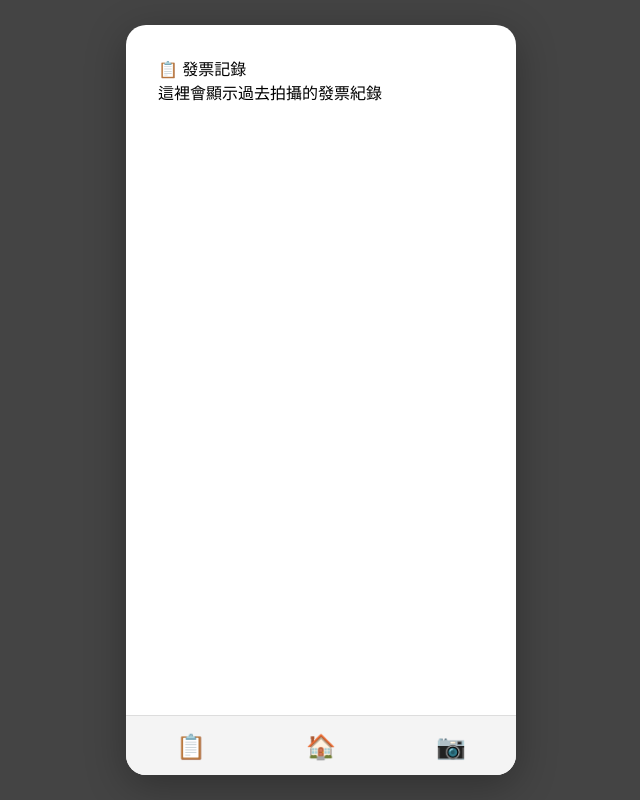
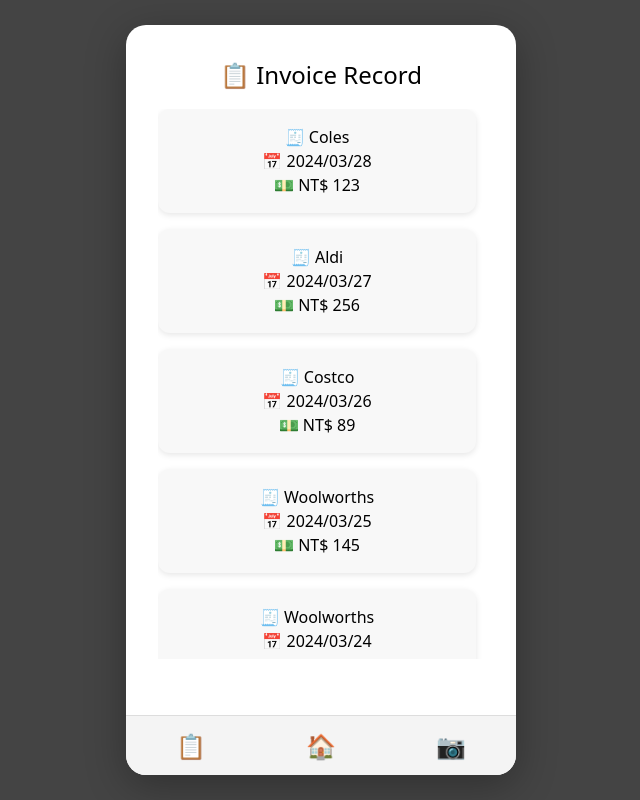
Before and after one commit to dontouchme1/hackiethon_bestbefore, a React (Vite) app in the folder showcase-site/: page /receipts in a window 1280 px wide. Shown: the whole page, without its empty margins (319-959 px from the left). Built offline with nearby package versions, Linux system fonts and the light colour scheme.

Commit message:
fix receipt

```diff
--- a/showcase-site/package.json
+++ b/showcase-site/package.json
@@ -19,6 +19,7 @@
     "react-dom": "^18.3.1",
     "react-multi-carousel": "^2.8.5",
     "react-router-dom": "^7.4.0",
+    "react-swipeable": "^7.0.2",
     "recharts": "^2.12.0"
   },
   "devDependencies": {
--- a/showcase-site/src/pages/FoodListSwiper.jsx
+++ b/showcase-site/src/pages/FoodListSwiper.jsx
@@ -1,28 +1,27 @@
 import React, { useState } from "react";
+import { useSwipeable } from "react-swipeable";
 
 const mockData = [
-  { name: "牛奶", daysLeft: 0 },
-  { name: "優格", daysLeft: 1 },
-  { name: "雞蛋", daysLeft: 2 },
-  { name: "沙拉", daysLeft: 3 },
-  { name: "冷凍餃子", daysLeft: 5 },
-  { name: "鮮奶油", daysLeft: 7 },
+  { name: "milk", daysLeft: 0 },
+  { name: "cake", daysLeft: 1 },
+  { name: "egg", daysLeft: 2 },
+  { name: "salad", daysLeft: 3 },
+  { name: "dumpling", daysLeft: 5 },
+  { name: "beef", daysLeft: 7 },
 ];
 
-const groupByDaysLeft = (items) => {
-  return {
-    red: items.filter((i) => i.daysLeft <= 1),
-    yellow: items.filter((i) => i.daysLeft > 1 && i.daysLeft <= 3),
-    green: items.filter((i) => i.daysLeft > 3),
-  };
-};
+const groupByDaysLeft = (items) => ({
+  red: items.filter((i) => i.daysLeft <= 1),
+  yellow: items.filter((i) => i.daysLeft > 1 && i.daysLeft <= 3),
+  green: items.filter((i) => i.daysLeft > 3),
+});
 
 const FoodListGroup = ({ title, items, color }) => (
   <div className="food-group" style={{ backgroundColor: color }}>
     <h2>{title}</h2>
     {items.map((item, index) => (
       <div key={index} className="food-card">
-        <strong>{item.name}</strong> - 還有 {item.daysLeft} 天
+        <strong>{item.name}</strong> - {item.daysLeft} days left
       </div>
     ))}
   </div>
@@ -32,24 +31,28 @@
   const [activeIndex, setActiveIndex] = useState(0);
   const grouped = groupByDaysLeft(mockData);
   const categories = [
-    { title: "🔴 即將過期", key: "red", color: "#ffcccc" },
-    { title: "🟡 快過期", key: "yellow", color: "#fff3cd" },
-    { title: "🟢 安全", key: "green", color: "#d4edda" },
+    { title: "🔴 emergency", key: "red", color: "#ffcccc" },
+    { title: "🟡 attention", key: "yellow", color: "#fff3cd" },
+    { title: "🟢 safe", key: "green", color: "#d4edda" },
   ];
   const current = categories[activeIndex];
 
+  const handlers = useSwipeable({
+    onSwipedLeft: () => setActiveIndex((activeIndex + 1) % 3),
+    onSwipedRight: () => setActiveIndex((activeIndex + 2) % 3), // +2 % 3 == -1
+    preventDefaultTouchmoveEvent: true,
+    trackMouse: true, // 滑鼠也可測試
+  });
+
   return (
-    <>
-      <div className="nav-buttons">
-        <button onClick={() => setActiveIndex((activeIndex + 2) % 3)}>←</button>
-        <span>{current.title}</span>
-        <button onClick={() => setActiveIndex((activeIndex + 1) % 3)}>→</button>
+    <div {...handlers}>
+      <div className="swipe-title" style={{ color: "white", marginBottom: "1rem" }}>
       </div>
       <FoodListGroup
         title={current.title}
         items={grouped[current.key]}
         color={current.color}
       />
-    </>
+    </div>
   );
 }
--- a/showcase-site/src/pages/HomePage.css
+++ b/showcase-site/src/pages/HomePage.css
@@ -13,6 +13,6 @@
   .homepage-title {
     font-size: 2rem;
     margin-bottom: 1.5rem;
-    color: white;
+    color: rgb(0, 0, 0);
     text-shadow: 0 0 10px #00000080;
   }
--- a/showcase-site/src/pages/HomePage.jsx
+++ b/showcase-site/src/pages/HomePage.jsx
@@ -1,11 +1,11 @@
 import React from "react";
 import FoodListSwiper from "./FoodListSwiper";
-import "./HomePage.css"; // 確保有掛 CSS
+import "./HomePage.css";
 
 export default function HomePage() {
   return (
     <div className="homepage-container">
-      <h1 className="homepage-title">🍱 到期食物清單</h1>
+      <h1 className="homepage-title">BestBefore</h1>
       <FoodListSwiper />
     </div>
   );
--- /dev/null
+++ b/showcase-site/src/pages/ReceiptPage.css
@@ -0,0 +1,78 @@
+.receipt-page {
+    padding: 1rem;
+    text-align: center;
+  }
+
+  .receipt-title {
+    font-size: 1.5rem;
+    margin-bottom: 1rem;
+  }
+
+  .receipt-list {
+    display: flex;
+    flex-direction: column;
+    gap: 1rem;
+    max-height: 550px;
+    overflow-y: auto;
+    padding-right: 0.5rem;
+
+    /* ✅ 隱藏滾輪的重點（兼容多瀏覽器） */
+    scrollbar-width: none;        /* Firefox */
+    -ms-overflow-style: none;     /* IE 10+ */
+  }
+
+  .receipt-list::-webkit-scrollbar {
+    display: none;                /* Chrome, Safari, Edge */
+  }
+
+  .receipt-card {
+    background: #f8f8f8;
+    border-radius: 12px;
+    padding: 1rem;
+    box-shadow: 0 2px 6px rgba(0,0,0,0.1);
+    text-align: center;
+  }
+
+  .modal-overlay {
+    position: fixed;
+    top: 0;
+    left: 0;
+    width: 100vw;
+    height: 100vh;
+    background: rgba(0, 0, 0, 0.5);
+    display: flex;
+    justify-content: center;
+    align-items: center;
+    z-index: 999;
+  }
+
+  .modal-card {
+    background: #fff;
+    padding: 1.5rem;
+    border-radius: 16px;
+    width: 340px;
+    max-height: 80vh;
+    overflow-y: auto;
+    box-shadow: 0 10px 30px rgba(0, 0, 0, 0.3);
+    animation: fadeIn 0.3s ease;
+  }
+
+  @keyframes fadeIn {
+    from { opacity: 0; transform: scale(0.9); }
+    to   { opacity: 1; transform: scale(1); }
+  }
+
+  .item-edit {
+    margin-bottom: 1rem;
+    text-align: left;
+  }
+
+  .confirm-button {
+    margin-top: 1rem;
+    background: #4caf50;
+    color: white;
+    padding: 0.5rem 1.2rem;
+    border: none;
+    border-radius: 8px;
+    cursor: pointer;
+  }
--- a/showcase-site/src/pages/ReceiptPage.jsx
+++ b/showcase-site/src/pages/ReceiptPage.jsx
@@ -1,8 +1,164 @@
+// ReceiptPage.jsx
+import React, { useState } from "react";
+import "./ReceiptPage.css";
+
 export default function ReceiptPage() {
-    return (
-      <div style={{ padding: "1rem" }}>
-        <h2>📋 發票記錄</h2>
-        <p>這裡會顯示過去拍攝的發票紀錄</p>
+  const [selectedReceipt, setSelectedReceipt] = useState(null);
+
+  const mockReceipts = [
+    {
+      id: 1,
+      date: "2024/03/28",
+      store: "Coles",
+      amount: 123,
+      items: [
+        { name: "milk", expiry: "2024-03-30", storage: "Refrigerate" },
+        { name: "cake", expiry: "2024-04-02", storage: "Refrigerate" }
+      ]
+    },
+    {
+      id: 2,
+      date: "2024/03/27",
+      store: "Aldi",
+      amount: 256,
+      items: [
+        { name: "egg", expiry: "2024-04-01", storage: "Refrigerate" },
+        { name: "cheese", expiry: "2024-04-05", storage: "Refrigerate" }
+      ]
+    },
+    {
+      id: 3,
+      date: "2024/03/26",
+      store: "Costco",
+      amount: 89,
+      items: [
+        { name: "salad", expiry: "2024-03-27", storage: "Refrigerate" },
+        { name: "sandwich", expiry: "2024-03-27", storage: "Refrigerate" },
+        { name: "chicken", expiry: "2024-05-01", storage: "Freeze" },
+        { name: "Toast", expiry: "2024-04-05", storage: "Normal temperature" },
+        { name: "instant noodles", expiry: "2025-04-01", storage: "Normal temperature" },
+        { name: "fish", expiry: "2024-04-05", storage: "Freeze" },
+        { name: "rice", expiry: "2024-04-01", storage: "Normal temperature" },
+        { name: "beef", expiry: "2024-04-05", storage: "Freeze" }
+      ]
+    },
+    {
+      id: 4,
+      date: "2024/03/25",
+      store: "Woolworths",
+      amount: 145,
+      items: [
+        { name: "Yogurt", expiry: "2024-03-29", storage: "Refrigerate" }
+      ]
+    },
+    {
+      id: 5,
+      date: "2024/03/24",
+      store: "Woolworths",
+      amount: 340,
+      items: [
+        { name: "dumpling", expiry: "2024-06-01", storage: "Freeze" },
+        { name: "pork", expiry: "2024-04-15", storage: "Freeze" }
+      ]
+    },
+    {
+      id: 6,
+      date: "2024/03/23",
+      store: "Costco",
+      amount: 679,
+      items: [
+        { name: "butter", expiry: "2024-04-03", storage: "Refrigerate" },
+        { name: "ham", expiry: "2024-04-01", storage: "Refrigerate" }
+      ]
+    },
+    {
+      id: 7,
+      date: "2024/03/22",
+      store: "IKEA",
+      amount: 218,
+      items: [
+        { name: "Swedish Meatballs", expiry: "2024-05-01", storage: "Freeze" }
+      ]
+    },
+    {
+      id: 8,
+      date: "2024/03/21",
+      store: "Coles",
+      amount: 110,
+      items: [
+        { name: "tofu", expiry: "2024-03-25", storage: "Refrigerate" },
+        { name: "cabbage", expiry: "2024-03-24", storage: "Refrigerate" }
+      ]
+    },
+    {
+      id: 9,
+      date: "2024/03/20",
+      store: "7-11",
+      amount: 99,
+      items: [
+        { name: "rice ball", expiry: "2024-03-20", storage: "Normal temperature" }
+      ]
+    },
+    {
+      id: 10,
+      date: "2024/03/19",
+      store: "Aldi",
+      amount: 280,
+      items: [
+        { name: "juice", expiry: "2024-04-01", storage: "Refrigerate" },
+        { name: "fries ", expiry: "2024-05-01", storage: "Freeze" }
+      ]
+    }
+  ];
+
+  const openModal = (receipt) => setSelectedReceipt(receipt);
+  const closeModal = () => setSelectedReceipt(null);
+
+  return (
+    <div className="receipt-page">
+      <h2 className="receipt-title">📋 Invoice Record</h2>
+      <div className="receipt-list">
+        {mockReceipts.map((r) => (
+          <div
+            className="receipt-card"
+            key={r.id}
+            onClick={() => openModal(r)}
+            style={{ cursor: "pointer" }}
+          >
+            <div className="store-name">🧾 {r.store}</div>
+            <p>📅 {r.date}</p>
+            <p>💵 NT$ {r.amount}</p>
+          </div>
+        ))}
       </div>
-    );
-  }
+
+      {selectedReceipt && (
+        <div className="modal-overlay" onClick={closeModal}>
+            <div className="modal-card" onClick={(e) => e.stopPropagation()}>
+            <h3>🧾 {selectedReceipt.store} - {selectedReceipt.date}</h3>
+            <ul>
+                {selectedReceipt.items.map((item, index) => (
+                <li key={index} className="item-edit">
+                    <strong>{item.name}</strong>
+                    <div>
+                    expiry day:
+                    <input type="date" defaultValue={item.expiry} />
+                    </div>
+                    <div>
+                    storage method:
+                    <select defaultValue={item.storage}>
+                    <option>Refrigerate</option>
+                    <option>Freeze</option>
+                    <option>Normal temperature</option>
+                    </select>
+                    </div>
+                </li>
+                ))}
+            </ul>
+            <button className="confirm-button" onClick={closeModal}>save</button>
+            </div>
+        </div>
+        )}
+    </div>
+  );
+}
```
Also changed, not shown: showcase-site/src/pages/FoodListSwiper.css (added, +15 -0 lines), 1 other file (tests, documents, lock files or other folders).
